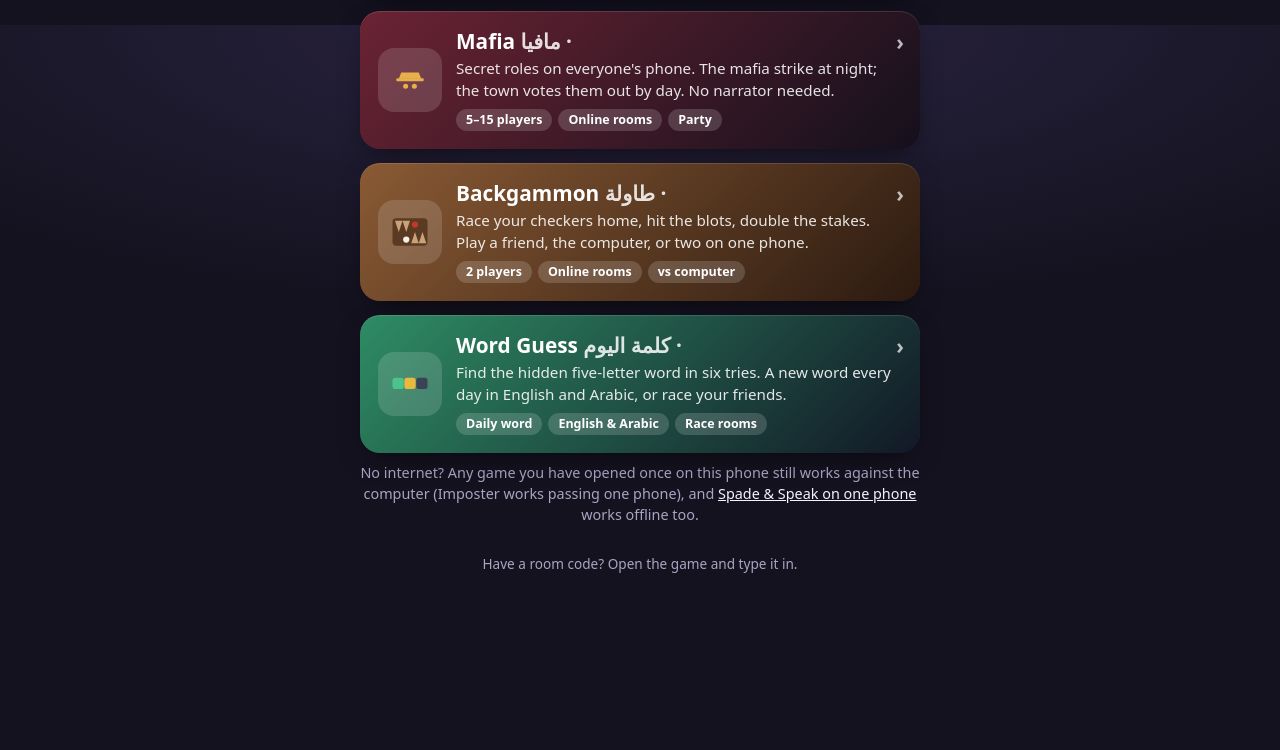
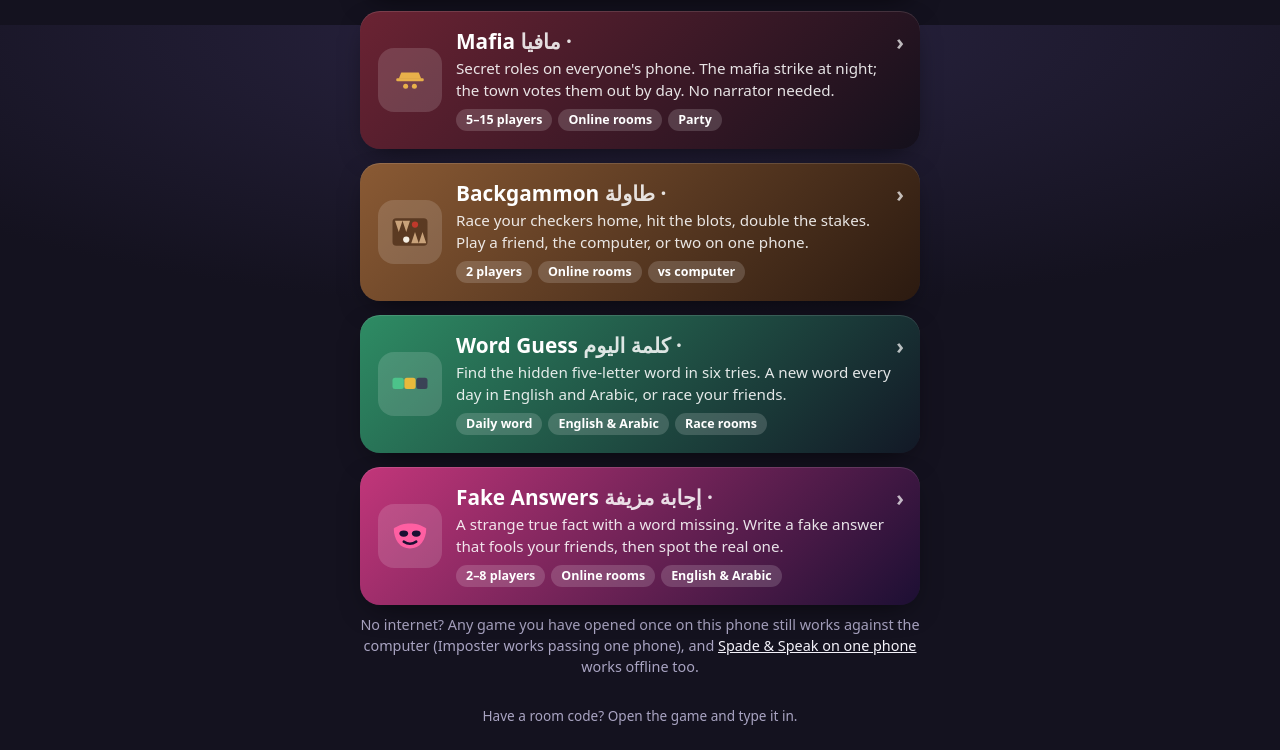
Before and after one commit to libyan11/libyan11.github.io, a plain HTML site: page index.html in a window 1280 px wide. Shown: the part 3175-3925 px from the top of the page. Before the commit the page ends 3773 px from the top, so only its background shows below. Drawn offline with Linux system fonts and the light colour scheme.

Commit message:
Add Fake Answers to the hub, the wheel and Game Night
Co-Authored-By: Claude Opus 5.5 <noreply@anthropic.com>

```diff
--- a/index.html
+++ b/index.html
@@ -5,7 +5,7 @@
 <script>if("serviceWorker"in navigator&&location.protocol==="https:")addEventListener("load",function(){navigator.serviceWorker.register("sw.js").catch(function(){})})</script>
 <meta name="viewport" content="width=device-width, initial-scale=1, viewport-fit=cover">
 <title>Game Night</title>
-<meta name="description" content="Free party and card games to play with friends on your phones: Spade & Speak, President & Peasant, Grand Tour Tycoon, Ludo, Dominoes, Liar's Dice, Four in a Row, Checkers, Dots and Boxes, Mancala, Imposter, Closest Guess, Code Breaker, Memory Match, Trivia, the Letter Game, Clue Cards, Draw & Guess, Crazy Eights, Mafia, Backgammon and Word Guess. No accounts, no downloads.">
+<meta name="description" content="Free party and card games to play with friends on your phones: Spade & Speak, President & Peasant, Grand Tour Tycoon, Ludo, Dominoes, Liar's Dice, Four in a Row, Checkers, Dots and Boxes, Mancala, Imposter, Closest Guess, Code Breaker, Memory Match, Trivia, the Letter Game, Clue Cards, Draw & Guess, Crazy Eights, Mafia, Backgammon, Word Guess and Fake Answers. No accounts, no downloads.">
 <meta property="og:title" content="Game Night">
 <meta property="og:description" content="Pick a game and play with friends on your phones. No accounts, no downloads.">
 <meta property="og:type" content="website">
@@ -82,6 +82,7 @@ header p { margin: 6px 0 0; color: var(--muted); }
 .mafia { --c1: #6B2333; --c2: #14101C; }
 .backgammon { --c1: #8A5A34; --c2: #2B1A10; }
 .words { --c1: #2E8C64; --c2: #121826; }
+.fake { --c1: #C2367A; --c2: #1C0F33; }
 
 /* the wheel for when nobody can decide */
 /* Game Night: a playlist of games in one room */
@@ -426,6 +427,15 @@ footer { margin-top: 28px; text-align: center; color: var(--muted); font-size: .
       </div>
       <span class="go" aria-hidden="true">›</span>
     </a>
+    <a class="game fake" data-game="fake" data-min="2" data-max="8" data-short="Fake Answers" href="/fake-answers/">
+      <span class="emblem"><svg viewBox="0 0 64 64" aria-hidden="true"><path d="M6 20c8-6 18-8 26-8s18 2 26 8c0 18-10 32-26 32S6 38 6 20z" fill="#FF5FA2"/><ellipse cx="22" cy="28" rx="7" ry="5" fill="#1C0F33"/><ellipse cx="42" cy="28" rx="7" ry="5" fill="#1C0F33"/><path d="M22 41c6 4 14 4 20 0" stroke="#1C0F33" stroke-width="4" fill="none" stroke-linecap="round"/></svg></span>
+      <div>
+        <h2>Fake Answers <span dir="rtl" lang="ar" style="font-weight:700;opacity:.85">· إجابة مزيفة</span></h2>
+        <p>A strange true fact with a word missing. Write a fake answer that fools your friends, then spot the real one.</p>
+        <span class="chips"><span>2–8 players</span><span>Online rooms</span><span>English &amp; Arabic</span></span>
+      </div>
+      <span class="go" aria-hidden="true">›</span>
+    </a>
   </nav>
 
   <p class="extra">No internet? Any game you have opened once on this phone still works against the computer (Imposter works passing one phone), and <a href="/spade-and-speak/play/">Spade &amp; Speak on one phone</a> works offline too.</p>
@@ -545,7 +555,7 @@ footer { margin-top: 28px; text-align: center; color: var(--muted); font-size: .
   document.addEventListener('keydown', function (e) { if (e.key === 'Escape' && !$('wheelModal').hidden) close(); if (e.key === 'Escape' && !$('nightModal').hidden) $('nightModal').hidden = true; });
 
   /* ---- Game Night: host picks games and rounds; friends join with the code ---- */
-  var NIGHT_GAMES = ['mafia', 'backgammon', 'words', 'draw', 'eights', 'trivia', 'letters', 'cluecards', 'imposter', 'closest', 'liars', 'spade', 'president', 'ludo', 'dominoes', 'four', 'checkers', 'dots', 'mancala', 'codebreaker', 'memory'];
+  var NIGHT_GAMES = ['fake', 'mafia', 'backgammon', 'words', 'draw', 'eights', 'trivia', 'letters', 'cluecards', 'imposter', 'closest', 'liars', 'spade', 'president', 'ludo', 'dominoes', 'four', 'checkers', 'dots', 'mancala', 'codebreaker', 'memory'];
   var PRESETS = {
     party: [['imposter', 2], ['draw', 1], ['trivia', 1], ['cluecards', 1], ['letters', 1]],
     brain: [['four', 2], ['codebreaker', 2], ['checkers', 1], ['mancala', 1]],
--- a/night.js
+++ b/night.js
@@ -25,7 +25,8 @@
     eights: { name: 'Crazy Eights', path: '/crazy-eights/' },
     mafia: { name: 'Mafia', path: '/mafia/' },
     backgammon: { name: 'Backgammon', path: '/backgammon/' },
-    words: { name: 'Word Guess', path: '/word-guess/' }
+    words: { name: 'Word Guess', path: '/word-guess/' },
+    fake: { name: 'Fake Answers', path: '/fake-answers/' }
   };
   var RELAYS = [
     ['wss://public.cloud.shiftr.io:443', { username: 'public', password: 'public' }],
```
